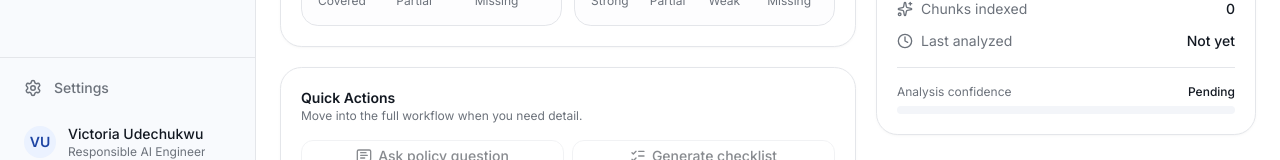
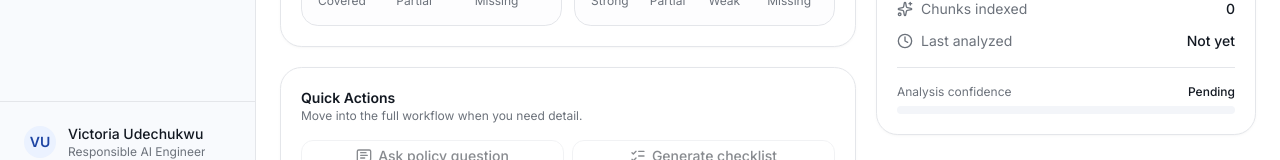
Before and after one commit to vikyij/ai-policy-assistant, a Next.js app: page / in a window 1280 px wide. Shown: the part 618-778 px from the top of the page. Built offline with nearby package versions, Linux system fonts and the light colour scheme; no server answers.

Commit message:
remove settings button for now till I have use for it

```diff
--- a/components/dashboard/sidebar.tsx
+++ b/components/dashboard/sidebar.tsx
@@ -6,7 +6,6 @@ import {
   ListChecks,
   ChartColumnIncreasing,
   FileText,
-  Settings,
   ShieldCheck,
   X,
 } from "lucide-react"
@@ -108,11 +107,7 @@ export function Sidebar({
         </nav>
 
         <div className="border-t border-border p-3">
-          <button className="flex w-full items-center gap-3 rounded-lg px-3 py-2 text-sm font-medium text-muted-foreground transition-colors hover:bg-sidebar-accent/60 hover:text-sidebar-foreground">
-            <Settings className="size-4.5" />
-            Settings
-          </button>
-          <div className="mt-2 flex items-center gap-3 rounded-lg px-3 py-2.5">
+          <div className="flex items-center gap-3 rounded-lg px-3 py-2.5">
             <div className="flex size-8 items-center justify-center rounded-full bg-accent text-sm font-semibold text-accent-foreground">
               {getInitials(userName)}
             </div>
```
